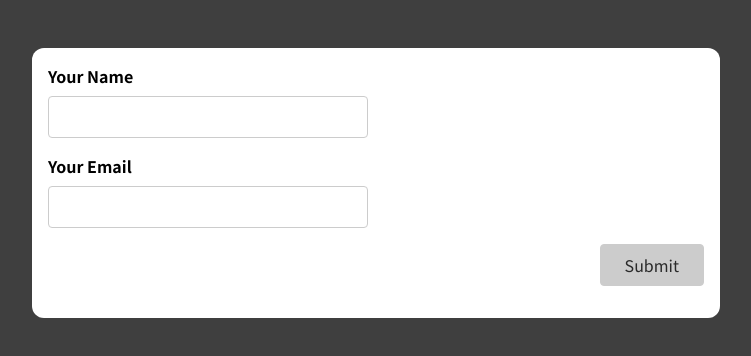
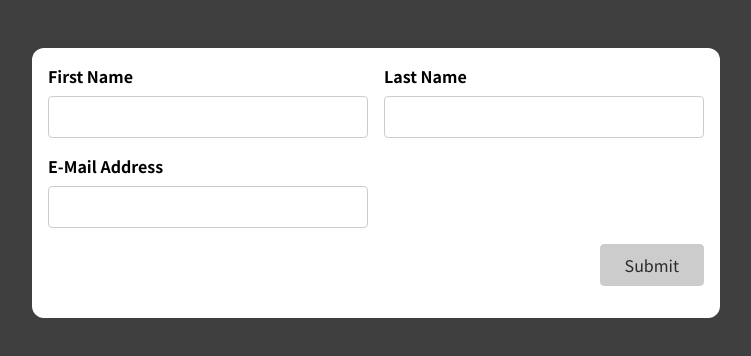
Before and after one commit to johnny630/react-form-101, a React (Create React App) app: page / in a window 1280 px wide. Shown: the top 356 px of the page, without its empty margins (264-1015 px from the left). Built offline with nearby package versions, Linux system fonts and the light colour scheme.

Commit message:
revise using custom hook useInput

```diff
--- a/src/App.js
+++ b/src/App.js
@@ -1,11 +1,12 @@
 import React from 'react';
 
 import SimpleInput from './components/SimpleInput';
+import BasicForm from './components/BasicForm';
 
 function App() {
   return (
     <div className="app">
-      <SimpleInput />
+      <BasicForm />
     </div>
   );
 }
--- a/src/components/BasicForm.js
+++ b/src/components/BasicForm.js
@@ -1,24 +1,110 @@
-import React from 'react';
+import React, { useState } from 'react';
+
+import useInput from '../hooks/use-input';
 
 const BasicForm = (props) => {
+  const {
+    value: nameValue,
+    isValid: nameIsValid,
+    hasError: nameHasError,
+    valueChangeHandler: nameChangeHandler,
+    inputBlurHandler: nameBlurHandler,
+    reset: nameReset,
+  } = useInput((value) => value.trim() !== '');
+
+  const {
+    value: lastNameValue,
+    isValid: lastNameIsValid,
+    hasError: lastNameHasError,
+    valueChangeHandler: lastNameChangeHandler,
+    inputBlurHandler: lastNameBlurHandler,
+    reset: lastNameReset,
+  } = useInput((value) => value.trim() !== '');
+
+  const {
+    value: emailValue,
+    isValid: emailIsValid,
+    hasError: emailHasError,
+    valueChangeHandler: emailChangeHandler,
+    inputBlurHandler: emailBlurHandler,
+    reset: emailReset,
+  } = useInput((value) => value.trim().includes('@'));
+
+  let formIsValid = false;
+  if (nameIsValid && lastNameIsValid && emailIsValid) {
+    formIsValid = true;
+  }
+
+  const onSubmitHandler = (event) => {
+    event.preventDefault();
+
+    if (!formIsValid) {
+      return;
+    }
+
+    nameReset();
+    lastNameReset();
+    emailReset();
+  };
+
+  const nameInputClasses = nameHasError
+    ? 'form-control invalid'
+    : 'form-control';
+
+  const lastNameInputClasses = lastNameHasError
+    ? 'form-control invalid'
+    : 'form-control';
+
+  const emailInputClasses = emailHasError
+    ? 'form-control invalid'
+    : 'form-control';
+
   return (
-    <form>
+    <form onSubmit={onSubmitHandler}>
       <div className="control-group">
-        <div className="form-control">
+        <div className={nameInputClasses}>
           <label htmlFor="name">First Name</label>
-          <input type="text" id="name" />
+          <input
+            type="text"
+            id="name"
+            onChange={nameChangeHandler}
+            onBlur={nameBlurHandler}
+            value={nameValue}
+          />
+          {nameHasError && (
+            <p className="error-text">Name must not be empty.</p>
+          )}
         </div>
-        <div className="form-control">
+
+        <div className={lastNameInputClasses}>
           <label htmlFor="name">Last Name</label>
-          <input type="text" id="name" />
+          <input
+            type="text"
+            id="last_name"
+            onChange={lastNameChangeHandler}
+            onBlur={lastNameBlurHandler}
+            value={lastNameValue}
+          />
+          {lastNameHasError && (
+            <p className="error-text">Last Name must not be empty.</p>
+          )}
         </div>
       </div>
-      <div className="form-control">
+      <div className={emailInputClasses}>
         <label htmlFor="name">E-Mail Address</label>
-        <input type="text" id="name" />
+        <input
+          type="text"
+          id="email"
+          onChange={emailChangeHandler}
+          onBlur={emailBlurHandler}
+          value={emailValue}
+        />
+        {emailHasError && (
+          <p className="error-text">Email must not be empty.</p>
+        )}
       </div>
       <div className="form-actions">
-        <button>Submit</button>
+        <button disabled={!formIsValid}>Submit</button>
       </div>
     </form>
   );
--- a/src/components/SimpleInput.js
+++ b/src/components/SimpleInput.js
@@ -1,18 +1,37 @@
 import React, { useState, useEffect } from 'react';
+import useInput from '../hooks/use-input';
 
 const SimpleInput = (props) => {
-  const [enteredName, setEnteredName] = useState('');
-  const [enteredNameTouched, setEnteredNameTouched] = useState(false);
-  const [enteredEmail, setEnteredEmail] = useState('');
-  const [enteredEmailTouched, setEnteredEmailTouched] = useState(false);
+  const {
+    value: enteredName,
+    isValid: enteredNameIsValid,
+    hasError: nameInputHashError,
+    valueChangeHandler: nameInputChangeHandler,
+    inputBlurHandler: nameInputBlurHandler,
+    reset: resetNameInput,
+  } = useInput((value) => value.trim() !== '');
+
+  const {
+    value: enteredEmail,
+    isValid: enteredEmailIsValid,
+    hasError: emailInputHashError,
+    valueChangeHandler: emailInputChangeHandler,
+    inputBlurHandler: emailInputBlurHandler,
+    reset: resetEmailInput,
+  } = useInput((value) => value.trim().includes('@'));
+
+  // const [enteredName, setEnteredName] = useState('');
+  // const [enteredNameTouched, setEnteredNameTouched] = useState(false);
+  // const [enteredEmail, setEnteredEmail] = useState('');
+  // const [enteredEmailTouched, setEnteredEmailTouched] = useState(false);
   // const [formIsValid, setFormIsValid] = useState(false);
 
   // name
-  const enteredNameIsValid = enteredName.trim() !== '';
-  const nameInputIsInvalid = !enteredNameIsValid && enteredNameTouched;
+  // const enteredNameIsValid = enteredName.trim() !== '';
+  // const nameInputIsInvalid = !enteredNameIsValid && enteredNameTouched;
   // email
-  const enteredEmailIsValid = enteredEmail.trim().includes('@');
-  const emailInputIsInvalid = !enteredEmailIsValid && enteredEmailTouched;
+  // const enteredEmailIsValid = enteredEmail.trim().includes('@');
+  // const emailInputIsInvalid = !enteredEmailIsValid && enteredEmailTouched;
 
   let formIsValid = false;
   if (enteredNameIsValid && enteredEmailIsValid) {
@@ -29,44 +48,46 @@ const SimpleInput = (props) => {
   // }, [enteredNameIsValid]);
 
   // name
-  const nameInputChangeHandler = (event) => {
-    setEnteredName(event.target.value);
-  };
+  // const nameInputChangeHandler = (event) => {
+  //   setEnteredName(event.target.value);
+  // };
 
-  const nameInputBlurHandler = (event) => {
-    setEnteredNameTouched(true);
-  };
+  // const nameInputBlurHandler = (event) => {
+  //   setEnteredNameTouched(true);
+  // };
 
   // email
-  const emailInputChangeHandler = (event) => {
-    setEnteredEmail(event.target.value);
-  };
+  // const emailInputChangeHandler = (event) => {
+  //   setEnteredEmail(event.target.value);
+  // };
 
-  const emailInputBlurHandler = (event) => {
-    setEnteredEmailTouched(true);
-  };
+  // const emailInputBlurHandler = (event) => {
+  //   setEnteredEmailTouched(true);
+  // };
 
   const formSubmitHandler = (event) => {
     event.preventDefault();
 
-    setEnteredNameTouched(true);
-    setEnteredEmailTouched(true);
+    // setEnteredNameTouched(true);
+    // setEnteredEmailTouched(true);
 
-    if (nameInputIsInvalid || emailInputIsInvalid) {
+    if (nameInputHashError || emailInputHashError) {
       return;
     }
 
-    setEnteredName('');
-    setEnteredNameTouched(false);
-    setEnteredEmail('');
-    setEnteredEmailTouched(false);
+    // setEnteredName('');
+    // setEnteredNameTouched(false);
+    resetNameInput();
+    // setEnteredEmail('');
+    // setEnteredEmailTouched(false);
+    resetEmailInput();
   };
 
-  const nameInputClasses = nameInputIsInvalid
+  const nameInputClasses = nameInputHashError
     ? 'form-control invalid'
     : 'form-control';
 
-  const emailInputClasses = emailInputIsInvalid
+  const emailInputClasses = emailInputHashError
     ? 'form-control invalid'
     : 'form-control';
 
@@ -81,7 +102,7 @@ const SimpleInput = (props) => {
           onBlur={nameInputBlurHandler}
           value={enteredName}
         />
-        {nameInputIsInvalid && (
+        {nameInputHashError && (
           <p className="error-text">Name must not be empty.</p>
         )}
       </div>
@@ -94,7 +115,7 @@ const SimpleInput = (props) => {
           onBlur={emailInputBlurHandler}
           value={enteredEmail}
         />
-        {emailInputIsInvalid && (
+        {emailInputHashError && (
           <p className="error-text">Email must not be empty.</p>
         )}
       </div>
--- /dev/null
+++ b/src/hooks/use-input.js
@@ -0,0 +1,33 @@
+import React, { useState } from 'react';
+
+const useInput = (validateValue) => {
+  const [enteredValue, setEntereValue] = useState('');
+  const [isTouched, setIsTouched] = useState(false);
+
+  const valueIsValid = validateValue(enteredValue);
+  const hasError = !valueIsValid && isTouched;
+
+  const valueChangeHandler = (event) => {
+    setEntereValue(event.target.value);
+  };
+
+  const inputBlurHandler = (event) => {
+    setIsTouched(true);
+  };
+
+  const reset = () => {
+    setEntereValue('');
+    setIsTouched(false);
+  };
+
+  return {
+    value: enteredValue,
+    isValid: valueIsValid,
+    hasError,
+    valueChangeHandler,
+    inputBlurHandler,
+    reset,
+  };
+};
+
+export default useInput;
```
